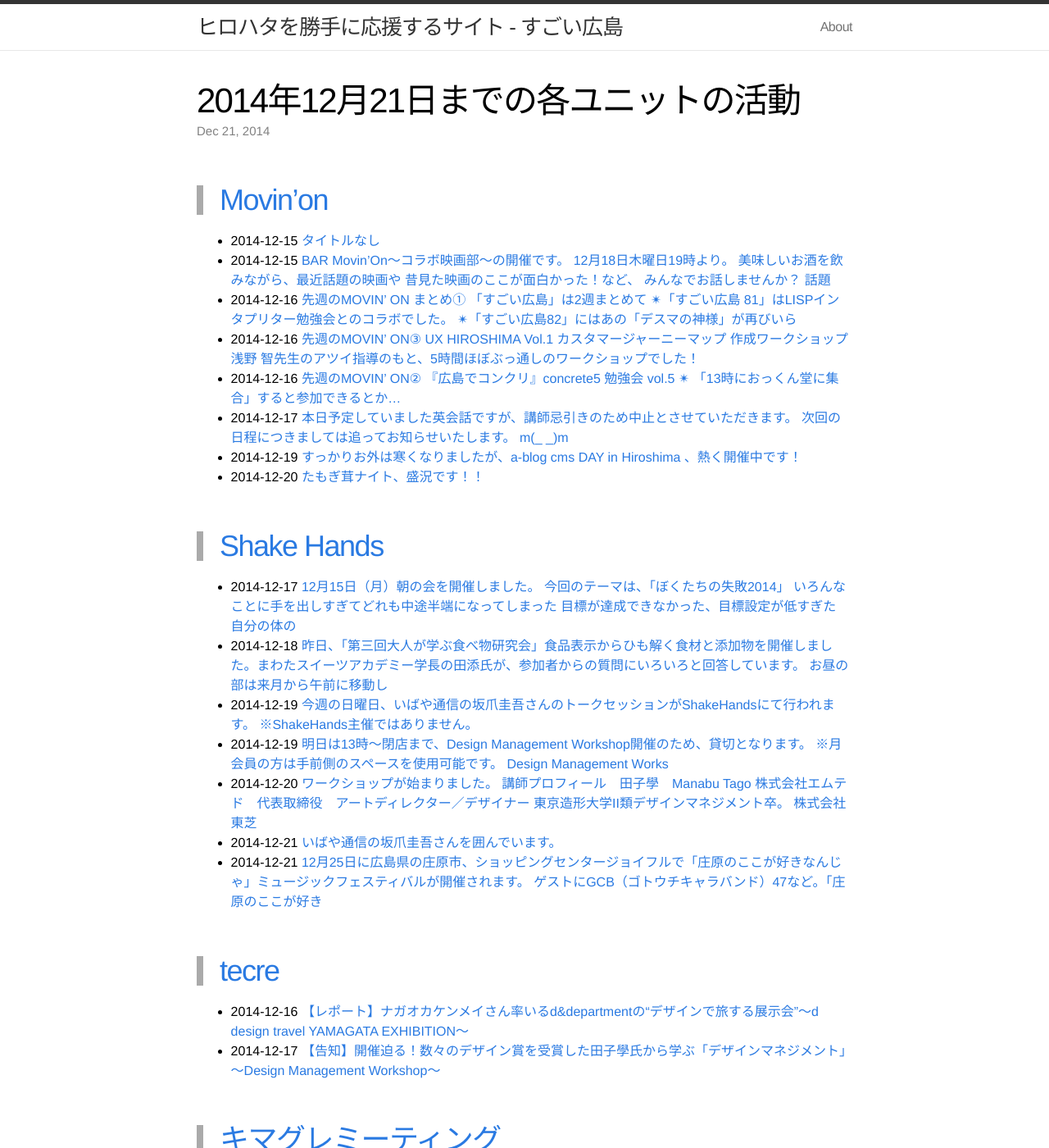
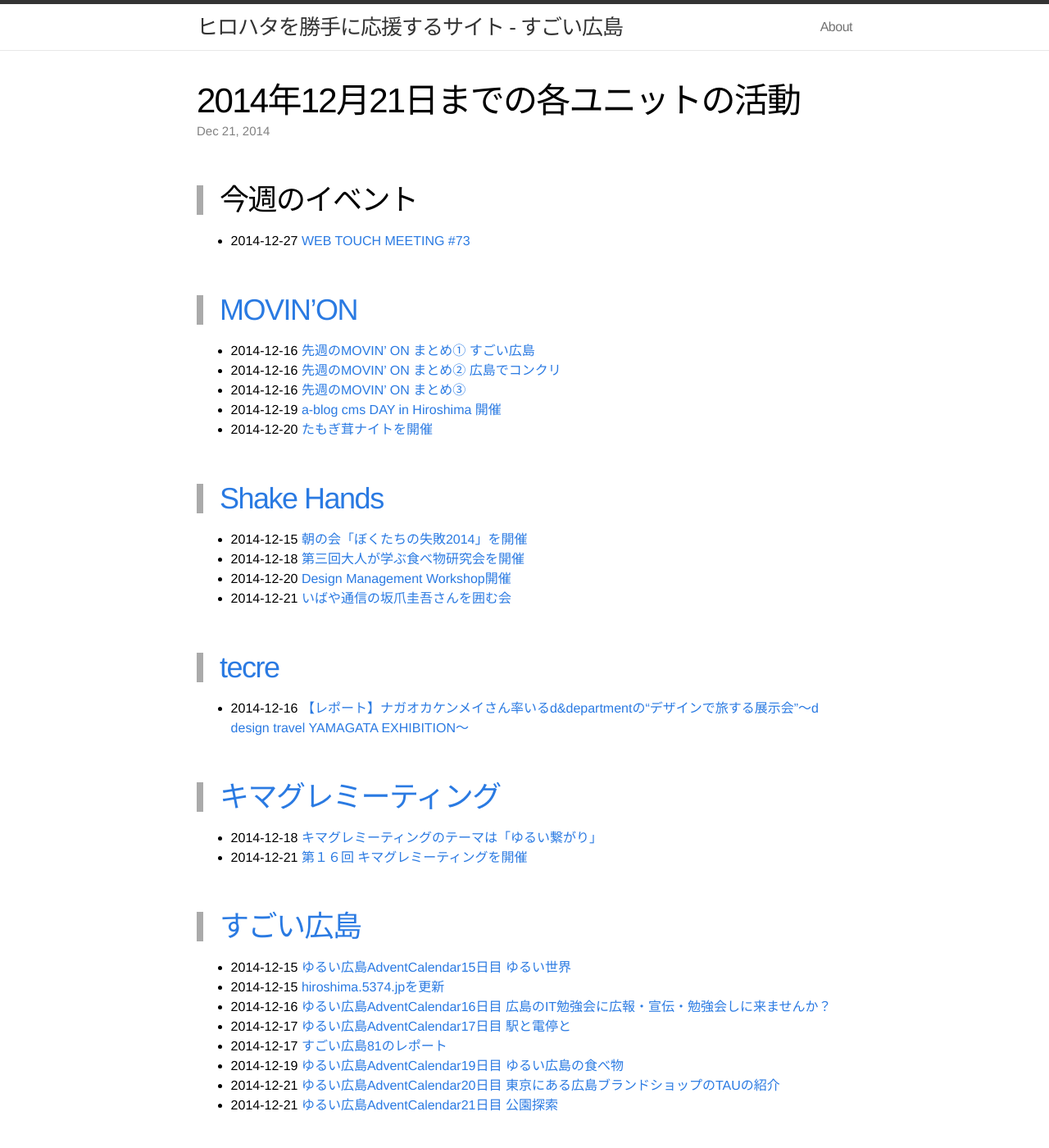
Before and after one commit to great-h/hirohata, a Jekyll site: the page built from _posts/2014-12-21-report.markdown, in a window 1280 px wide and 1400 px high. Shown: the whole window at 82% size. Built offline with Jekyll 4.4.1, drawn with Linux system fonts in a browser that asks for light colours; some of the changed text lies outside the part shown.

Commit message:
12月21日までの情報を整理

```diff
--- a/_posts/2014-12-21-report.markdown
+++ b/_posts/2014-12-21-report.markdown
@@ -4,63 +4,47 @@ title:  "2014年12月21日までの各ユニットの活動"
 date:   2014-12-21 00:00:00
 ---
 
+# 今週のイベント
+
+* 2014-12-27 [WEB TOUCH MEETING #73](http://webtouchmeeting.doorkeeper.jp/events/18194)
 
 
-# [Movin'on](http://coworking-hiroshima.com/)
+# [MOVIN'ON](http://coworking-hiroshima.com/)
 
-* 2014-12-15 [タイトルなし](http://www.facebook.com/events/1604119563141536/permalink/1604119569808202/)
-* 2014-12-15 [BAR Movin'On～コラボ映画部～の開催です。  12月18日木曜日19時より。 美味しいお酒を飲みながら、最近話題の映画や 昔見た映画のここが面白かった！など、 みんなでお話しませんか？  話題](http://www.facebook.com/movinon.hiroshima/posts/861916740495772)
-* 2014-12-16 [先週のMOVIN' ON まとめ①  「すごい広島」は2週まとめて  ✴︎「すごい広島 81」はLISPインタプリター勉強会とのコラボでした。  ✴︎「すごい広島82」にはあの「デスマの神様」が再びいら](http://www.facebook.com/movinon.hiroshima/posts/862708960416550)
-* 2014-12-16 [先週のMOVIN' ON③  UX HIROSHIMA Vol.1 カスタマージャーニーマップ 作成ワークショップ   浅野 智先生のアツイ指導のもと、5時間ほぼぶっ通しのワークショップでした！](http://www.facebook.com/movinon.hiroshima/posts/862713937082719)
-* 2014-12-16 [先週のMOVIN' ON②  『広島でコンクリ』concrete5 勉強会 vol.5  ✴︎ 「13時におっくん堂に集合」すると参加できるとか...](http://www.facebook.com/movinon.hiroshima/posts/862710993749680)
-* 2014-12-17 [本日予定していました英会話ですが、講師忌引きのため中止とさせていただきます。 次回の日程につきましては追ってお知らせいたします。 m(_ _)m](http://www.facebook.com/movinon.hiroshima/posts/863071223713657)
-* 2014-12-19 [すっかりお外は寒くなりましたが、a-blog cms DAY in Hiroshima 、熱く開催中です！](http://www.facebook.com/movinon.hiroshima/photos/a.741352859218828.1073741830.723399384347509/864274806926632/?type=1)
-* 2014-12-20 [たもぎ茸ナイト、盛況です！！](http://www.facebook.com/movinon.hiroshima/photos/a.741352859218828.1073741830.723399384347509/864726340214812/?type=1)
+* 2014-12-16 [先週のMOVIN' ON まとめ① すごい広島](http://www.facebook.com/movinon.hiroshima/posts/862708960416550)
+* 2014-12-16 [先週のMOVIN' ON まとめ② 広島でコンクリ](http://www.facebook.com/movinon.hiroshima/posts/862710993749680)
+* 2014-12-16 [先週のMOVIN' ON まとめ③ ](http://www.facebook.com/movinon.hiroshima/posts/862713937082719)
+* 2014-12-19 [a-blog cms DAY in Hiroshima 開催](http://www.facebook.com/movinon.hiroshima/photos/a.741352859218828.1073741830.723399384347509/864274806926632/?type=1)
+* 2014-12-20 [たもぎ茸ナイトを開催](http://www.facebook.com/movinon.hiroshima/photos/a.741352859218828.1073741830.723399384347509/864726340214812/?type=1)
 
 
 # [Shake Hands](http://www.shakehands.jp/)
 
-* 2014-12-17 [12月15日（月）朝の会を開催しました。 今回のテーマは、「ぼくたちの失敗2014」  いろんなことに手を出しすぎてどれも中途半端になってしまった 目標が達成できなかった、目標設定が低すぎた 自分の体の](http://www.facebook.com/CoworkingShakeHands/posts/849447285106667)
-* 2014-12-18 [昨日、「第三回大人が学ぶ食べ物研究会」食品表示からひも解く食材と添加物を開催しました。まわたスイーツアカデミー学長の田添氏が、参加者からの質問にいろいろと回答しています。 お昼の部は来月から午前に移動し](http://www.facebook.com/CoworkingShakeHands/photos/a.624867490897982.1073741830.592127770838621/849893671728695/?type=1)
-* 2014-12-19 [今週の日曜日、いばや通信の坂爪圭吾さんのトークセッションがShakeHandsにて行われます。 ※ShakeHands主催ではありません。](http://www.facebook.com/CoworkingShakeHands/posts/850052531712809)
-* 2014-12-19 [明日は13時～閉店まで、Design Management Workshop開催のため、貸切となります。 ※月会員の方は手前側のスペースを使用可能です。  Design Management Works](http://www.facebook.com/CoworkingShakeHands/posts/850426218342107)
-* 2014-12-20 [ワークショップが始まりました。  講師プロフィール　田子學　Manabu Tago 株式会社エムテド　代表取締役　アートディレクター／デザイナー 東京造形大学II類デザインマネジメント卒。 株式会社東芝](http://www.facebook.com/CoworkingShakeHands/photos/a.624867490897982.1073741830.592127770838621/850704954980900/?type=1)
-* 2014-12-21 [いばや通信の坂爪圭吾さんを囲んでいます。](http://www.facebook.com/CoworkingShakeHands/photos/a.624867490897982.1073741830.592127770838621/851259444925451/?type=1)
-* 2014-12-21 [12月25日に広島県の庄原市、ショッピングセンタージョイフルで「庄原のここが好きなんじゃ」ミュージックフェスティバルが開催されます。  ゲストにGCB（ゴトウチキャラバンド）47など。「庄原のここが好き](http://www.facebook.com/CoworkingShakeHands/posts/851272268257502)
-
+* 2014-12-15 [朝の会「ぼくたちの失敗2014」を開催](http://www.facebook.com/CoworkingShakeHands/posts/849447285106667)
+* 2014-12-18 [第三回大人が学ぶ食べ物研究会を開催](http://www.facebook.com/CoworkingShakeHands/photos/a.624867490897982.1073741830.592127770838621/849893671728695/?type=1)
+* 2014-12-20 [Design Management Workshop開催](http://www.facebook.com/CoworkingShakeHands/photos/a.624867490897982.1073741830.592127770838621/850704954980900/?type=1)
+* 2014-12-21 [いばや通信の坂爪圭吾さんを囲む会](http://www.facebook.com/CoworkingShakeHands/photos/a.624867490897982.1073741830.592127770838621/851259444925451/?type=1)
 
 
 
 # [tecre](http://tecre.jp/)
 
 * 2014-12-16 [【レポート】ナガオカケンメイさん率いるd&departmentの“デザインで旅する展示会”～d design travel YAMAGATA EXHIBITION～](http://tecre.jp/yamagata-ddepartment/)
-* 2014-12-17 [【告知】開催迫る！数々のデザイン賞を受賞した田子學氏から学ぶ「デザインマネジメント」～Design Management Workshop～](http://tecre.jp/designmanagement-hiroshima/)
 
 
 # [キマグレミーティング](https://www.facebook.com/kimaguremeeting)
 
-* 2014-12-18 [キマグレミーティングのテーマは  「ゆるい繋がり」  自動車愛好家さま、宇品デポルトピア、UJINA Culture Project  これらをつなげて地域と共に  クルマ文化を発信していく活動です。 ](http://www.facebook.com/kimaguremeeting/photos/a.518994288177142.1073741829.501348703275034/745650885511480/?type=1)
-* 2014-12-20 [明日のキマグレミーティングのアクセスマップです  お越しとお帰りの際は  Be Slow &quot;yanwarito..&quot;で  人と街にやさしい静かで  思いやりのある運転をお願いします。](http://www.facebook.com/kimaguremeeting/photos/a.518994288177142.1073741829.501348703275034/746450212098214/?type=1)
-* 2014-12-21 [第１６回　キマグレミーティング　無事終了いたしました  この時期のこの時間にこれだけの参加をいただき  みなさんの笑顔に再会できたことを嬉しく思いました。  ２０１４年をしめくくる  よい会になったので](http://www.facebook.com/kimaguremeeting/photos/a.518994288177142.1073741829.501348703275034/747151718694730/?type=1)
-
-
-
-
-
-
-
-
+* 2014-12-18 [キマグレミーティングのテーマは「ゆるい繋がり」](http://www.facebook.com/kimaguremeeting/photos/a.518994288177142.1073741829.501348703275034/745650885511480/?type=1)
+* 2014-12-21 [第１６回 キマグレミーティングを開催](http://www.facebook.com/kimaguremeeting/photos/a.518994288177142.1073741829.501348703275034/747151718694730/?type=1)
 
 
 # [すごい広島](http://great-h.github.io/)
 
-* 2014-12-15 [ゆるい世界でゆるい繋がりをつくってゆるく楽しくしよう。  http://www.threevibes.com/blog/175.htmlThreevibes.com-Webサイト制作に関する情報を発信中](http://www.facebook.com/great.hiroshima/posts/492247260917924)
-* 2014-12-15 [月2回のゴミは1月に例外がある場合があるのだけど、その情報に対応したよー。その場合でも第2 第4などの表記になってまする。  http://hiroshima.5374.jp/5374(ｺﾞﾐﾅｼ).j](http://www.facebook.com/great.hiroshima/posts/492337760908874)
-* 2014-12-16 [いつでも共催しますよー。おいでやす。(京都！？)  http://religion.indiesj.com/lecture/2014-yuruh-advent-1kamera25の座敷部屋 広島のIT勉](http://www.facebook.com/great.hiroshima/posts/492577517551565)
-* 2014-12-17 [ゆるいなんとか17日目。駅と電停と。  http://ooltcloud.expressweb.jp/201412/article_17003545.html[与太] ゆるい広島の電停事情 | オールト](http://www.facebook.com/great.hiroshima/posts/493113167498000)
-* 2014-12-17 [すごい広島81のレポートなのです。 http://great-h.github.io/events/event-081.html  今回は「ギークエンジニア必見！Lispインタープリター」勉強会 wit](http://www.facebook.com/great.hiroshima/posts/493202940822356)
-* 2014-12-17 [タイトルなし](http://www.facebook.com/events/799949243410338/permalink/799949250077004/)
-* 2014-12-19 [ゆるい広島19日目。この記事すごく危険な香りがします…。 http://www.hentai-sms.com/2014/12/yurui-hiroshima.html](http://www.facebook.com/great.hiroshima/posts/493961464079837)
-* 2014-12-19 [ビジュアルな表現を行うプログラミングに挑戦してみたい人はぜひぜひ。広島マックユーザーグループ|12月21日(日曜日)の勉強会 : ATNDatnd.orgh1. 概要 ProcessingやQuartz](http://www.facebook.com/great.hiroshima/posts/493983760744274)
-* 2014-12-21 [ゆるい広島 Advent Calendar 20日目！東京にある広島ブランドショップのTAUの紹介。  http://www.adventar.org/calendars/334ゆるい広島 Advent](http://www.facebook.com/great.hiroshima/posts/494660370676613)
-* 2014-12-21 [チャリンコでブラブラして発見した広島…。みんなもあるでしょ？秘密の広島。  http://f191881.blog32.fc2.com/blog-entry-289.htmlWe sing the an](http://www.facebook.com/great.hiroshima/posts/494987673977216)
+* 2014-12-15 [ゆるい広島AdventCalendar15日目  ゆるい世界](http://www.facebook.com/great.hiroshima/posts/492247260917924)
+* 2014-12-15 [hiroshima.5374.jpを更新](http://www.facebook.com/great.hiroshima/posts/492337760908874)
+* 2014-12-16 [ゆるい広島AdventCalendar16日目 広島のIT勉強会に広報・宣伝・勉強会しに来ませんか？](http://www.facebook.com/great.hiroshima/posts/492577517551565)
+* 2014-12-17 [ゆるい広島AdventCalendar17日目 駅と電停と](http://www.facebook.com/great.hiroshima/posts/493113167498000)
+* 2014-12-17 [すごい広島81のレポート](http://www.facebook.com/great.hiroshima/posts/493202940822356)
+* 2014-12-19 [ゆるい広島AdventCalendar19日目 ゆるい広島の食べ物](http://www.facebook.com/great.hiroshima/posts/493961464079837)
+* 2014-12-21 [ゆるい広島AdventCalendar20日目 東京にある広島ブランドショップのTAUの紹介](http://www.facebook.com/great.hiroshima/posts/494660370676613)
+* 2014-12-21 [ゆるい広島AdventCalendar21日目 公園探索](http://www.facebook.com/great.hiroshima/posts/494987673977216)
```
Also changed, not shown: _stock.md (+0 -1 lines).
